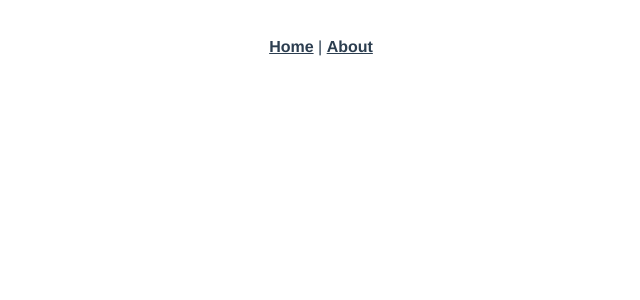
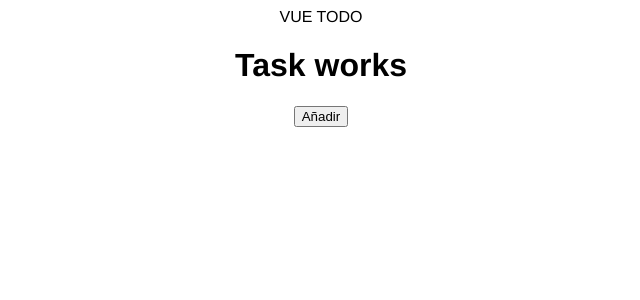
Before and after one commit to Unioviedu/TodoList-Vue, a Vue app: page /task in a window 1280 px wide. Shown: the top 300 px of the page, without its empty margins (319-959 px from the left). Built offline with nearby package versions, Linux system fonts and the light colour scheme.

Commit message:
Terminadas Vistas iniciales

```diff
--- a/src/App.vue
+++ b/src/App.vue
@@ -1,9 +1,8 @@
 <template>
   <div id="app">
-    <div id="nav">
-      <router-link to="/">Home</router-link> |
-      <router-link to="/about">About</router-link>
-    </div>
+    <nav>
+      VUE TODO
+    </nav>
     <router-view/>
   </div>
 </template>
@@ -14,19 +13,5 @@
   -webkit-font-smoothing: antialiased;
   -moz-osx-font-smoothing: grayscale;
   text-align: center;
-  color: #2c3e50;
-}
-
-#nav {
-  padding: 30px;
-
-  a {
-    font-weight: bold;
-    color: #2c3e50;
-
-    &.router-link-exact-active {
-      color: #42b983;
-    }
-  }
 }
 </style>
--- a/src/components/HelloWorld.vue
+++ /dev/null
@@ -1,58 +0,0 @@
-<template>
-  <div class="hello">
-    <h1>{{ msg }}</h1>
-    <p>
-      For a guide and recipes on how to configure / customize this project,<br>
-      check out the
-      <a href="https://cli.vuejs.org" target="_blank" rel="noopener">vue-cli documentation</a>.
-    </p>
-    <h3>Installed CLI Plugins</h3>
-    <ul>
-      <li><a href="https://github.com/vuejs/vue-cli/tree/dev/packages/%40vue/cli-plugin-babel" target="_blank" rel="noopener">babel</a></li>
-      <li><a href="https://github.com/vuejs/vue-cli/tree/dev/packages/%40vue/cli-plugin-eslint" target="_blank" rel="noopener">eslint</a></li>
-    </ul>
-    <h3>Essential Links</h3>
-    <ul>
-      <li><a href="https://vuejs.org" target="_blank" rel="noopener">Core Docs</a></li>
-      <li><a href="https://forum.vuejs.org" target="_blank" rel="noopener">Forum</a></li>
-      <li><a href="https://chat.vuejs.org" target="_blank" rel="noopener">Community Chat</a></li>
-      <li><a href="https://twitter.com/vuejs" target="_blank" rel="noopener">Twitter</a></li>
-      <li><a href="https://news.vuejs.org" target="_blank" rel="noopener">News</a></li>
-    </ul>
-    <h3>Ecosystem</h3>
-    <ul>
-      <li><a href="https://router.vuejs.org" target="_blank" rel="noopener">vue-router</a></li>
-      <li><a href="https://vuex.vuejs.org" target="_blank" rel="noopener">vuex</a></li>
-      <li><a href="https://github.com/vuejs/vue-devtools#vue-devtools" target="_blank" rel="noopener">vue-devtools</a></li>
-      <li><a href="https://vue-loader.vuejs.org" target="_blank" rel="noopener">vue-loader</a></li>
-      <li><a href="https://github.com/vuejs/awesome-vue" target="_blank" rel="noopener">awesome-vue</a></li>
-    </ul>
-  </div>
-</template>
-
-<script>
-export default {
-  name: 'HelloWorld',
-  props: {
-    msg: String
-  }
-}
-</script>
-
-<!-- Add "scoped" attribute to limit CSS to this component only -->
-<style scoped lang="scss">
-h3 {
-  margin: 40px 0 0;
-}
-ul {
-  list-style-type: none;
-  padding: 0;
-}
-li {
-  display: inline-block;
-  margin: 0 10px;
-}
-a {
-  color: #42b983;
-}
-</style>
--- a/src/router/index.js
+++ b/src/router/index.js
@@ -1,6 +1,6 @@
 import Vue from 'vue'
 import VueRouter from 'vue-router'
-import Home from '../views/Home.vue'
+import Home from '../views/home'
 
 Vue.use(VueRouter)
 
@@ -11,12 +11,9 @@ const routes = [
     component: Home
   },
   {
-    path: '/about',
-    name: 'about',
-    // route level code-splitting
-    // this generates a separate chunk (about.[hash].js) for this route
-    // which is lazy-loaded when the route is visited.
-    component: () => import(/* webpackChunkName: "about" */ '../views/About.vue')
+    path: '/task',
+    name: 'task',
+    component: () => import('../views/task')
   }
 ]
 
--- a/src/views/About.vue
+++ /dev/null
@@ -1,5 +0,0 @@
-<template>
-  <div class="about">
-    <h1>This is an about page</h1>
-  </div>
-</template>
--- a/src/views/Home.vue
+++ /dev/null
@@ -1,18 +0,0 @@
-<template>
-  <div class="home">
-    <img alt="Vue logo" src="../assets/logo.png">
-    <HelloWorld msg="Welcome to Your Vue.js App"/>
-  </div>
-</template>
-
-<script>
-// @ is an alias to /src
-import HelloWorld from '@/components/HelloWorld.vue'
-
-export default {
-  name: 'home',
-  components: {
-    HelloWorld
-  }
-}
-</script>
--- /dev/null
+++ b/src/views/home/index.vue
@@ -0,0 +1,14 @@
+<template src="./template.html"></template>
+<script>
+export default {
+  name: 'home',
+  components: {
+  },
+  methods: {
+    anadirTarea (_this) {
+      this.$router.push('/task')
+    }
+  }
+}
+</script>
+<style lang="scss" src="./style.scss"></style>
--- /dev/null
+++ b/src/views/home/template.html
@@ -0,0 +1,4 @@
+<div class="home">
+    <h1>Home works</h1>
+    <button @click="anadirTarea(this)">Añadir Tarea</button>
+</div>
--- /dev/null
+++ b/src/views/task/index.vue
@@ -0,0 +1,14 @@
+<template src="./template.html"></template>
+<script>
+export default {
+  name: 'task',
+  components: {
+  },
+  methods: {
+    anadirTarea (_this) {
+      this.$router.push('/')
+    }
+  }
+}
+</script>
+<style lang="scss" src="./style.scss"></style>
--- /dev/null
+++ b/src/views/task/template.html
@@ -0,0 +1,4 @@
+<div class="task">
+    <h1>Task works</h1>
+    <button @click="anadirTarea(this)">Añadir</button>
+</div>
```
Also changed, not shown: src/views/home/style.scss (added), src/views/task/style.scss (added).
